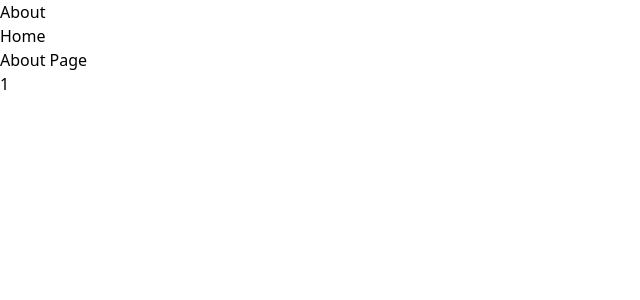
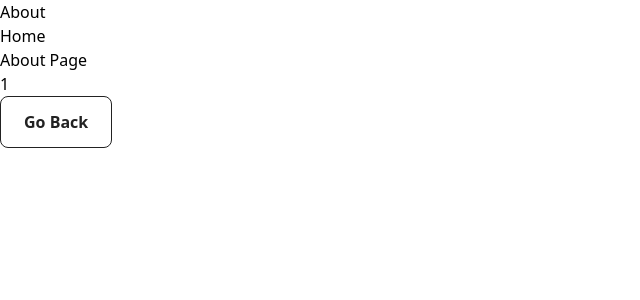
Before and after one commit to DevilsDomain/hw-2, a Next.js app: page /about/1 in a window 1280 px wide. Shown: the top 300 px of the page, without its empty margins (0-640 px from the left). Built offline with nearby package versions, Linux system fonts and the light colour scheme.

Commit message:
added go back button

```diff
--- a/src/app/about/[slug]/page.tsx
+++ b/src/app/about/[slug]/page.tsx
@@ -1,5 +1,5 @@
-
 import React from 'react'
+import ButtonLayout from '@/layouts/ButtonLayout';
 
 interface Params {
   slug: string;
@@ -14,10 +14,12 @@ export async function generateMetadata({ params }: { params: Params }) {
 
 function page({ params }: { params: Params }) {
   return (
-      <div>
-        <p>About Page</p>
-        <p>{params.slug}</p>
-      </div>
+    <ButtonLayout>
+        <div>
+          <p>About Page</p>
+          <p>{params.slug}</p>
+        </div>
+    </ButtonLayout>
 
   )
 }
--- a/src/app/layout.tsx
+++ b/src/app/layout.tsx
@@ -1,5 +1,6 @@
 import './globals.css'
 import Navbar from '@/components/navbar/Navbar'
+import Button from '@/components/Button/Button'
 
 // export const metadata = {
 //   title: 'Create Next App',
--- a/src/app/page.tsx
+++ b/src/app/page.tsx
@@ -3,7 +3,6 @@ import { Inter } from 'next/font/google'
 import image from '../../public/thumb-1920-69561 copy.jpeg'
 import Script from 'next/script'
 import { helloScript } from '@/scripts/helloScript'
-import Button from '@/components/Button/Button'
 
 const inter = Inter({ subsets: ['latin'] })
 
@@ -26,7 +25,6 @@ export default function Home() {
             height={1000}
           />
           <Script id='one' >{`${helloScript}`}</Script>
-          <Button>Go Back</Button>
         </div>
       </main>
     </>
--- a/src/components/Button/Button.tsx
+++ b/src/components/Button/Button.tsx
@@ -1,13 +1,18 @@
+'use client';
 import React from 'react'
 import styles from './Button.module.css'
+import { useRouter } from 'next/navigation';
+
 
 type ButtonProps = {
     children: React.ReactNode; //👈 children prop typr
   };
 
-function Button(props: ButtonProps) {
+  function Button(props: ButtonProps) {
+  const router = useRouter();
   return (
-    <button type='button' className={styles.button}>{props.children} </button>
+    <button type='button' onClick={() => router.back()} className={styles.button}>
+        {props.children}</button>
   )
 }
 
--- a/src/components/navbar/Navbar.tsx
+++ b/src/components/navbar/Navbar.tsx
@@ -1,7 +1,6 @@
 'use client';
 import React from 'react'
 import { useRouter } from 'next/navigation';
-import router from 'next/router';
 
 function Navbar() {
   const router = useRouter();
--- /dev/null
+++ b/src/layouts/ButtonLayout.tsx
@@ -0,0 +1,17 @@
+import React from 'react'
+import Button from '@/components/Button/Button';
+
+type LayoutProps = {
+    children: React.ReactNode; //👈 children prop typr
+  };
+
+function ButtonLayout({children}: LayoutProps) {
+  return (
+    <main>
+        {children}
+        <Button> Go Back</Button>
+    </main>
+  )
+}
+
+export default ButtonLayout
```
Also changed, not shown: src/app/about/page.tsx (+8 -5 lines).
